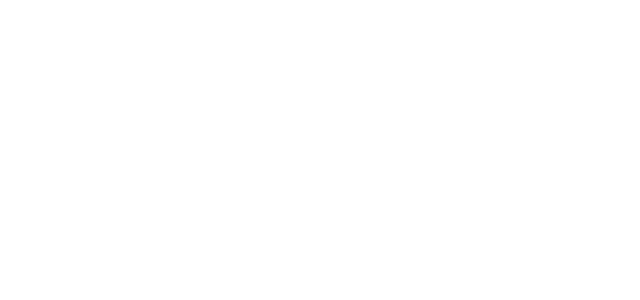
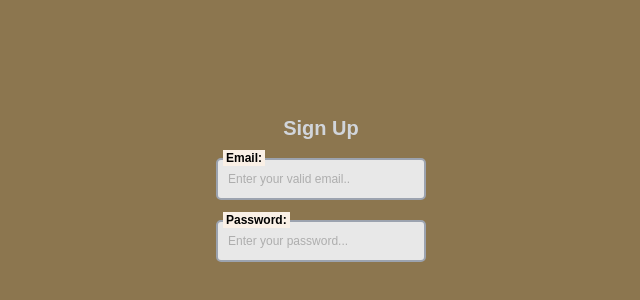
Before and after one commit to vishalthegupta/PawsPoint, a React (Vite) app in the folder PawsPoint_frontend/: page /signup in a window 1280 px wide. Before the commit this address had no page. Shown: the part 212-512 px from the top of the page, without its empty margins (319-959 px from the left). Built offline with nearby package versions, Linux system fonts and the light colour scheme.

Commit message:
cursor shared and some other changes created

```diff
--- a/PawsPoint_frontend/src/App.css
+++ b/PawsPoint_frontend/src/App.css
@@ -0,0 +1,4 @@
+.custom-cursor {
+    /* cursor: url('paws_cursor.png') 16 16, auto; */
+    cursor: pointer;
+  }
--- a/PawsPoint_frontend/src/App.jsx
+++ b/PawsPoint_frontend/src/App.jsx
@@ -1,22 +1,24 @@
-import { useState } from 'react'
-import './App.css'
-// import './output.css'
-import Home from './components/pages/Home'
-import { BrowserRouter, Route, Routes } from 'react-router-dom'
+import { useState } from 'react';
+import './App.css';
+// import cursor_paws from './assets/paws_cursor.png'; // Import the cursor image
+import Home from './components/pages/Home';
+import { BrowserRouter, Route, Routes } from 'react-router-dom';
+import Signup from './components/pages/Signup';
 
 function App() {
-  const [count, setCount] = useState(0)
+  const [count, setCount] = useState(0);
 
   return (
-    <div className='w-full h-full font-poppins'>
+    <div
+      className="cursor-custom w-screen h-screen font-poppins">
 
-      <Routes>
-        <Route path='/' element={<Home />}></Route>
-        {/* <Route path='/' element={<h1>PawsPoint</h1>}></Route> */}
-      </Routes>
+        <Routes>
+          <Route path="/" element={<Home />} />
+          <Route path='/signup' element={<Signup/>}/>
+        </Routes>
 
     </div>
-  )
+  );
 }
 
-export default App
+export default App;
--- a/PawsPoint_frontend/src/components/pages/Home.jsx
+++ b/PawsPoint_frontend/src/components/pages/Home.jsx
@@ -5,8 +5,8 @@ const Home = () => {
   const navigate=useNavigate()
   return (
     <>
-    <div className='text-red-500 text-2xl'>Home</div>
-    <button onClick={()=>navigate('/')}>Go back</button>
+    <div className='text-red-500 text-2xl cursor-custom w-full h-full'>Home</div>
+    {/* <button onClick={()=>navigate('/')}>Go back</button> */}
 
     </>
   )
--- /dev/null
+++ b/PawsPoint_frontend/src/components/pages/Signup.jsx
@@ -0,0 +1,19 @@
+import React from 'react'
+import TextInput from '../../shared/TextInput'
+
+const Signup = () => {
+  return (
+    <div className='w-full h-full bg-secondary flex flex-col justify-center items-center'>
+        <div className='text-gray-300 text-xl font-bold'>Sign Up</div>
+        <div className='flex flex-col space-y-1'>
+            <TextInput title={'Email'} placeHolder={'Enter your valid email..'} type={'text'}
+            theme={'light'}
+            />
+            <TextInput title={'Password'} placeHolder={'Enter your password...'} type={'password'}
+            theme={'light'}/>
+        </div>
+    </div>
+  )
+}
+
+export default Signup
--- /dev/null
+++ b/PawsPoint_frontend/src/shared/TextInput.jsx
@@ -0,0 +1,31 @@
+import React from 'react'
+
+const TextInput = ({title,theme,placeHolder,type}) => {
+    return (
+
+        // <div>
+        //     <label htmlFor="inputname" className="block text-gray-800 font-semibold text-sm">{title}</label>
+        //     <div className="mt-2">
+        //         <input placeholder={placeHolder} type="text" name="inputname" className="block w-56 rounded-md py-1.5 px-2 ring-1 ring-inset ring-gray-400 focus:text-gray-800" />
+        //     </div>
+        //     <label className="pt-1 block text-gray-500 text-sm">{description}</label>
+        // </div>
+/* From Uiverse.io by kamehame-ha */
+<div className="input flex flex-col w-fit static">
+<label
+  htmlFor="input"
+  className={`${theme === 'light' ? 'text-black' : 'text-primary'} text-xs font-semibold relative top-2 ml-[7px] px-[3px] bg-primary w-fit`}
+>
+  {title}:
+</label>
+  <input type={type} placeholder={placeHolder} name="input" className="border-gray-400 focus:border-black input px-[10px] py-[11px] text-xs bg-[#e8e8e8] border-2 rounded-[5px] w-[210px] focus:outline-none placeholder:text-black/25" />
+</div>
+
+
+
+
+
+    )
+}
+
+export default TextInput
--- a/PawsPoint_frontend/tailwind.config.js
+++ b/PawsPoint_frontend/tailwind.config.js
@@ -1,4 +1,5 @@
 /** @type {import('tailwindcss').Config} */
+
 export default {
   content: [
     "./index.html",
@@ -9,6 +10,14 @@ export default {
           fontFamily:{
        poppins:['Poppins','sans-serif']
       },
+      cursor: {
+        'custom': 'url("cursor.cur"),pointer', // Use a custom cursor image if desired
+      },
+      colors:{
+        'primary':'#faf0e6',
+        'secondary':'#8c764f',
+        'night':'#231e23'
+      }
     },
   },
   plugins: [],
```
Also changed, not shown: PawsPoint_frontend/src/paws_cursor.png (added), 1 other file (tests, documents, lock files or other folders).
